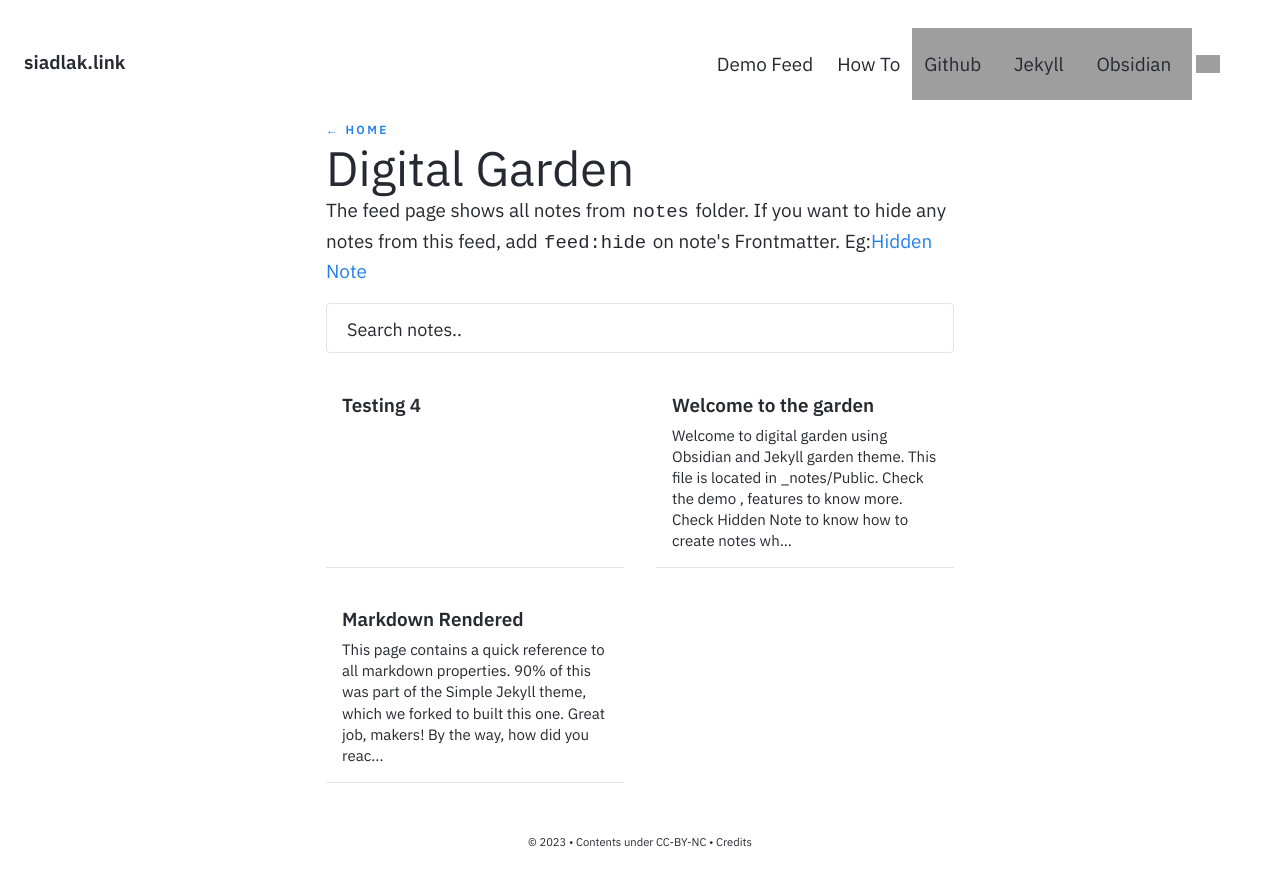
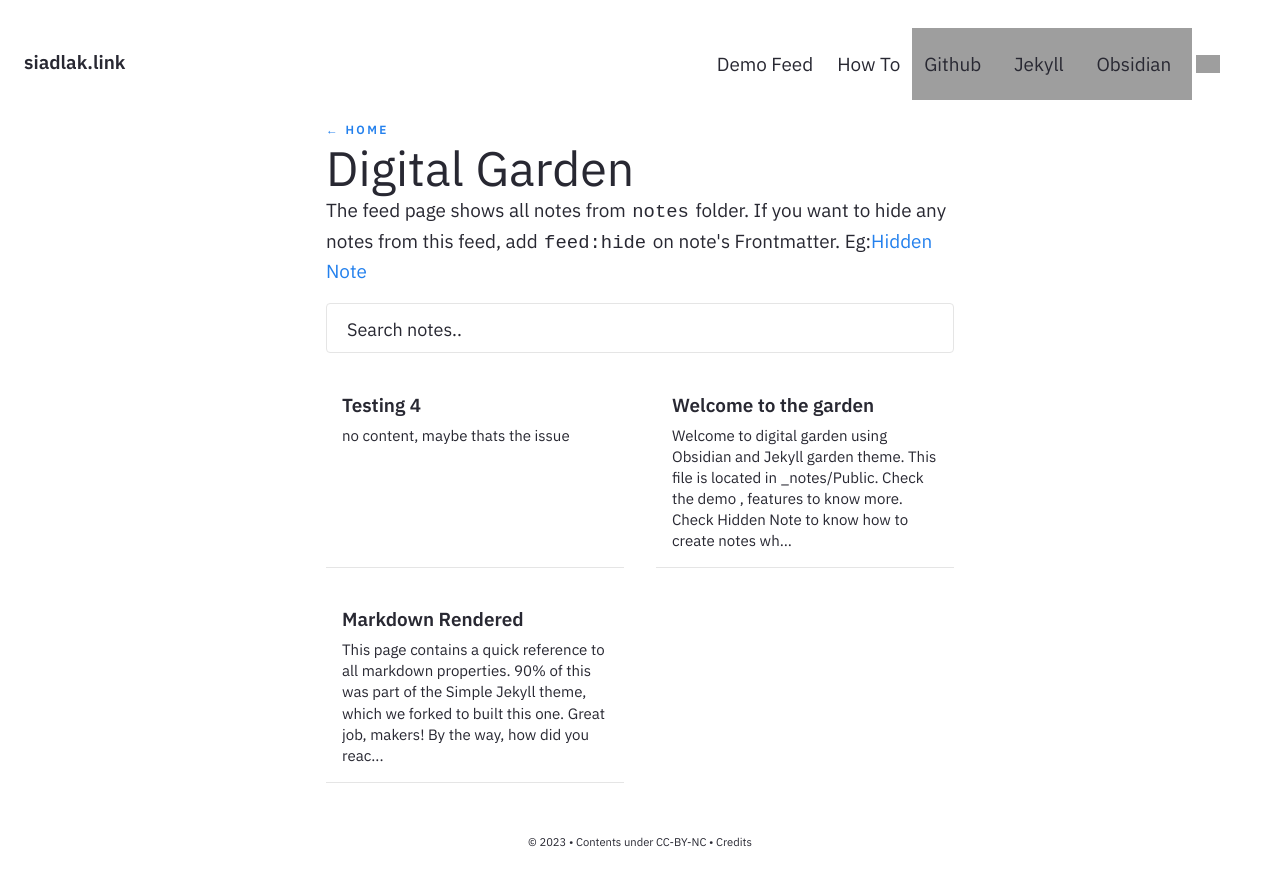
Before and after one commit to ludwikc/ludwikc.github.io, a Jekyll site: the page built from pages/notes.md, in a window 1280 px wide, cut to the strip 0-886 px from the top of the page. Built offline with Jekyll 4.4.1, drawn with Linux system fonts in a browser that asks for light colours; grey boxes are pictures that could not be loaded.

Commit message:
Update This is just a test note.md

```diff
--- a/_notes/Public/This is just a test note.md
+++ b/_notes/Public/This is just a test note.md
@@ -2,3 +2,5 @@
 title : Testing 4
 feed: show
 ---
+
+no content, maybe thats the issue
```
